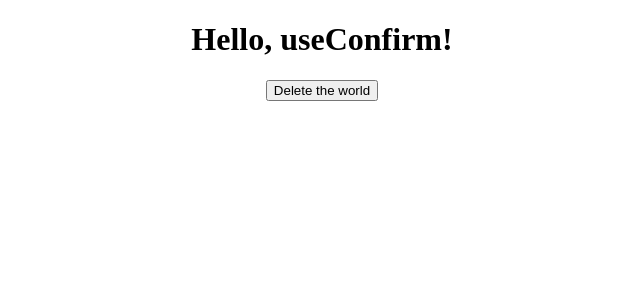
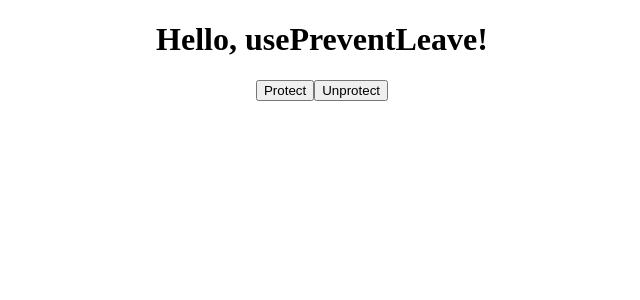
Before and after one commit to sanghee-dev/react-hooks, a React (Create React App) app: page / in a window 1280 px wide. Shown: the top 300 px of the page, without its empty margins (318-958 px from the left). Built offline with nearby package versions, Linux system fonts and the light colour scheme.

Commit message:
usePreventLeave

```diff
--- a/src/App.js
+++ b/src/App.js
@@ -1,31 +1,23 @@
 import React from "react";
 
-const useConfirm = (message = "", onConfirm, onCancel) => {
-  if (onConfirm && typeof onConfirm !== "function") {
-    return;
-  }
-  if (onCancel && typeof onCancel !== "function") {
-    return;
-  }
-  const confirmAction = () => {
-    if (window.confirm(message)) {
-      onConfirm();
-    } else {
-      onCancel();
-    }
+const usePreventLeave = () => {
+  const listener = (event) => {
+    event.preventDefault();
+    event.returnValue = "";
   };
-  return confirmAction;
+  const enablePrevent = () => window.addEventListener("beforeunload", listener);
+  const disablePrevent = () =>
+    window.removeEventListener("beforeunload", listener);
+  return { enablePrevent, disablePrevent };
 };
 
 const App = () => {
-  const deleteWorld = () => console.log("Deleting the world...");
-  const keepWorld = () => console.log("Keeping the world...");
-  const confirmDelete = useConfirm("Are you sure?", deleteWorld, keepWorld);
-
+  const { enablePrevent, disablePrevent } = usePreventLeave();
   return (
     <div className="container">
-      <h1>Hello, useConfirm!</h1>
-      <button onClick={confirmDelete}>Delete the world</button>
+      <h1>Hello, usePreventLeave!</h1>
+      <button onClick={enablePrevent}>Protect</button>
+      <button onClick={disablePrevent}>Unprotect</button>
     </div>
   );
 };
```
Also changed, not shown: hooks/usePreventLeave.js (added, +10 -0 lines), 1 other file (tests, documents, lock files or other folders).
